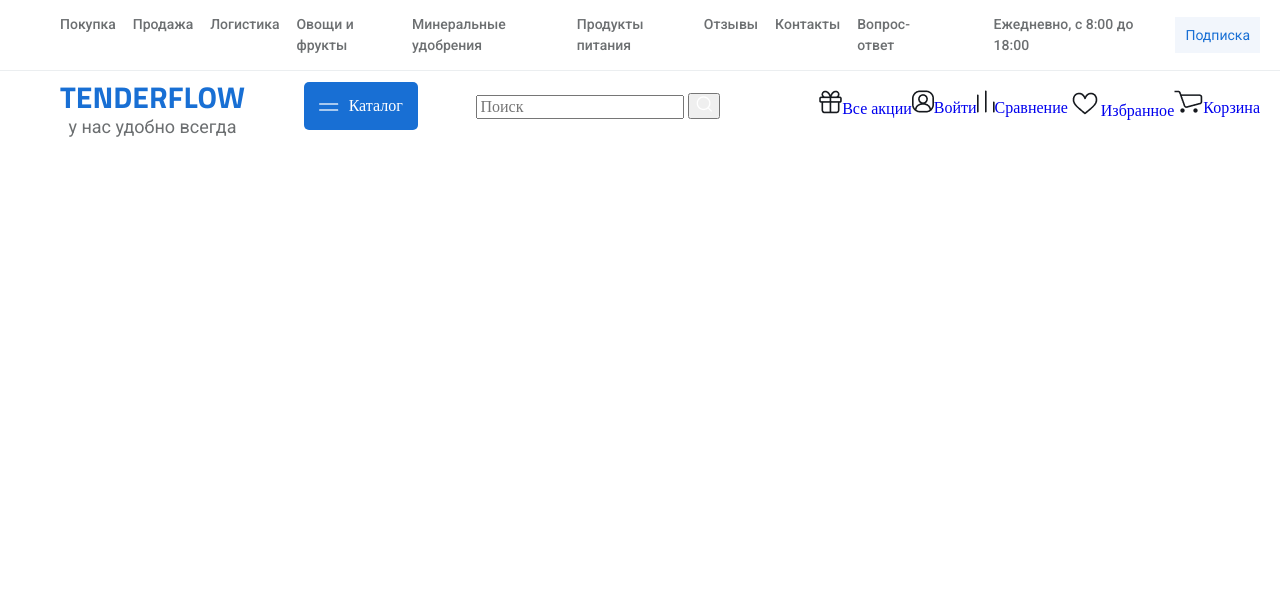
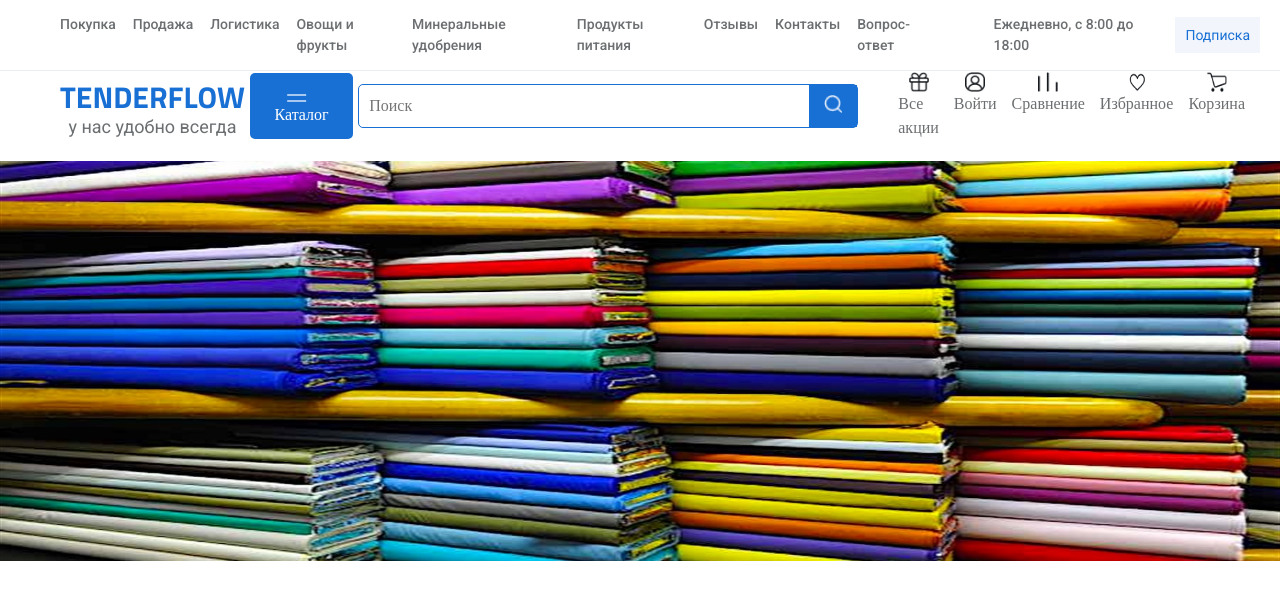
Before and after one commit to HolikovJ16071997/start_up_css, a plain HTML site: page index.html in a window 1280 px wide. Drawn offline with Linux system fonts and the light colour scheme.

Commit message:
новая конпанета hiro

```diff
--- a/css/style.css
+++ b/css/style.css
@@ -143,22 +143,73 @@ img{
     padding: 15px;
     color: #fff;
     align-self: center;
+    margin-left: 5px;
+    margin-right: 5px;
 }
 .site-hiro_button-img{
     margin-right: 10px;
 }
 .global-search_form {
+    width: 100%;
+    max-width: 500px;
+    border: 1px solid #186FD4;
+    display: flex;
+    flex-direction: row;
+    border-radius: 5px;
+
 }
 .global-search-form_input {
+   width: 100%;
+   max-width: 500px;
+   padding: 10px;
+   outline: none;
+   border: none;
+   border-radius: 10px 10px  0px;
+
 }
 .global-search-form_button {
+    border: 0;
+    background: #186FD4;
+    padding: 10px 15px;
 }
 .site-hiro-menu_list {
     display: flex;
+
 }
 .site-hiro-menu_item {
+    display: flex;
 }
 .site-hiro-menu_link {
+display: flex;
+flex-direction: column;
+align-items: center;
+margin-right: 15px;
+color: #6C6F71;
+}
+.site-hiro-menu_link  img{
+    width: 100%;
+    max-width: 20px;
+    height: 20px;
 }
 .site-hiro-menu_icon {
 }
+
+
+.slider {
+    position: relative;
+    width: 100%;
+    height: 400px;
+    overflow: hidden;
+  }
+
+  .slide {
+    position: absolute;
+    width: 100%;
+    height: 100%;
+    opacity: 0;
+    transition: opacity 1s;
+  }
+
+  .slide:first-child {
+    opacity: 1;
+  }
--- a/index.html
+++ b/index.html
@@ -45,7 +45,7 @@
                 </li>
             <form class="global-search_form" action="http://echo.zaynur-diyor.uz" method="GET">
                 <input  class="global-search-form_input" type="search" name="search"placeholder="Поиск" aria-label="Поиск" required>
-                <button class="global-search-form_button"><img src="./img/search.png" alt=""></button>
+                <button class="global-search-form_button"><img src="./img/search.png" alt="search" width="20" height="15"></button>
             </form>
             <ul class="site-hiro-menu_list">
                 <li class="site-hiro-menu_item"><a href="#" class="site-hiro-menu_link"><img src="./img/Vector-1.png" alt="" class="site-hiro-menu_icon">Все акции</a></li>
@@ -56,6 +56,13 @@
             </ul>
             </ul>
         </div>
+        <div class="site-hiro-baner">
+            <div class="slider">
+                <img src="img/baner.jpg" alt="Изображение 1" class="slide">
+                <img src="img/baner.jpg" alt="Изображение 2" class="slide">
+                <img src="img/baner.jpg" alt="Изображение 3" class="slide">
+              </div>
+        </div>
     </div>
    <script src="js/main.js"></script>
 </body>
--- a/js/main.js
+++ b/js/main.js
@@ -0,0 +1,11 @@
+let currentIndex = 0;
+const slides = document.querySelectorAll('.slide');
+const slideInterval = 3000;
+
+function changeSlide() {
+  slides[currentIndex].style.opacity = 0;
+  currentIndex = (currentIndex + 1) % slides.length;
+  slides[currentIndex].style.opacity = 1;
+}
+
+setInterval(changeSlide, slideInterval);
```
Also changed, not shown: img/baner.jpg (added).
